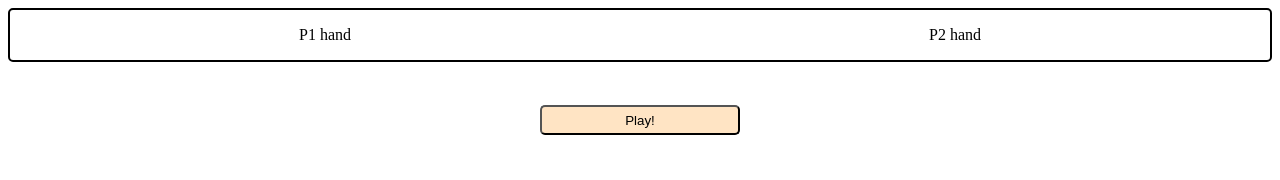
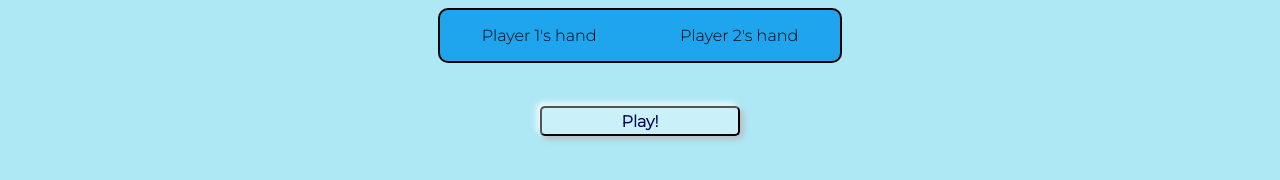
Before and after one commit to Miihh/rock-paper-scissor, a plain HTML site: page index.html in a window 1280 px wide. Drawn offline with Linux system fonts and the light colour scheme.

Commit message:
added css styles

```diff
--- a/index.html
+++ b/index.html
@@ -6,15 +6,29 @@
     <meta name="viewport" content="width=device-width, initial-scale=1.0" />
     <title>Rock, Paper, Scissor!</title>
     <link rel="stylesheet" href="./rps.css" />
+    <link rel="preconnect" href="https://fonts.googleapis.com" />
+    <link rel="preconnect" href="https://fonts.gstatic.com" crossorigin />
+    <link rel="preconnect" href="https://fonts.googleapis.com" />
+    <link rel="preconnect" href="https://fonts.gstatic.com" crossorigin />
+    <link
+      href="https://fonts.googleapis.com/css2?family=Montserrat:wght@100;300&display=swap"
+      rel="stylesheet"
+    />
   </head>
   <body>
     <div class="rps-game">
-      <p id="rps-player1">P1 hand</p>
-      <p id="rps-player2">P2 hand</p>
+      <p id="rps-player1">Player 1's hand</p>
+      <p id="rps-player2">Player 2's hand</p>
     </div>
     <br />
     <p id="rps-game-resultss"></p>
-    <button id="rps-btn" onclick="restart()">Play!</button>
+    <button
+      class="neumorphic-shadows neumorphic-shadows-hover"
+      id="rps-btn"
+      onclick="restart()"
+    >
+      Play!
+    </button>
     <script src="./rps.js"></script>
   </body>
 </html>
--- a/rps.css
+++ b/rps.css
@@ -2,7 +2,11 @@
   border: 2px solid black;
   display: flex;
   justify-content: space-around;
-  border-radius: 5px;
+  border-radius: 10px;
+  background-color: #1ea5ed;
+  width: 400px;
+  margin: 0 auto;
+  font-family: "Montserrat", sans-serif;
 }
 
 #rps-btn {
@@ -13,10 +17,30 @@
   margin-left: -100px;
   position: fixed;
   border-radius: 5px;
-  background-color: bisque;
+  background-color: #caf0f8;
+  font-family: "Montserrat", sans-serif;
+  font-weight: bold;
+  font-size: medium;
+  color: #03045e;
 }
 
 #rps-game-resultss {
   text-align: center;
   margin-bottom: 40px;
+  font-family: "Montserrat", sans-serif;
 }
+
+body {
+  background-color: #ade8f4;
+}
+
+.neumorphic-shadows {
+  -webkit-box-shadow: 3px 3px 6px #b8b9be, -3px -3px 6px #fff;
+  box-shadow: 3px 3px 6px #b8b9be, -3px -3px 6px #fff;
+}
+
+.neumorphic-shadows-hover:hover {
+  cursor: pointer;
+  -webkit-box-shadow: inset 2px 2px 5px #b8b9be, inset -3px -3px 7px #fff;
+  box-shadow: inset 2px 2px 5px #b8b9be, inset -3px -3px 7px #fff;
+}
--- a/rps.js
+++ b/rps.js
@@ -1,6 +1,6 @@
 // rock, paper, scissors
 
-let hands = ["rock", "paper", "scissor"];
+let hands = ["ROCK", "PAPER", "SCISSOR"];
 let player1 = document.getElementById("rps-player1");
 let player2 = document.getElementById("rps-player2");
 let result = document.getElementById("rps-game-resultss");
```
